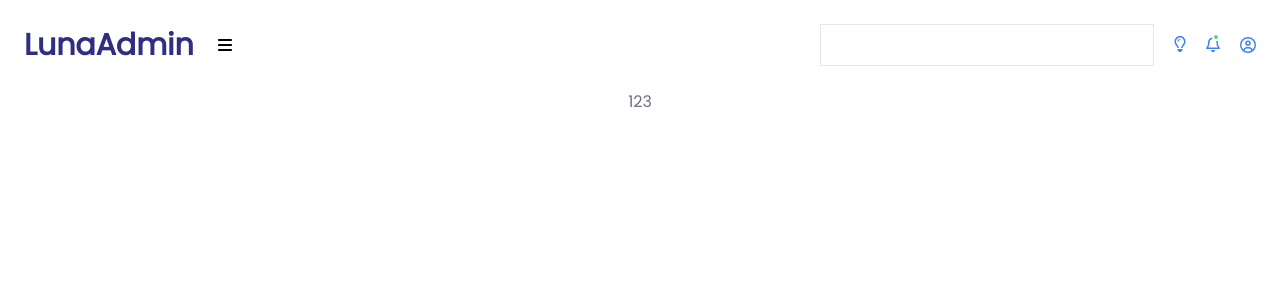
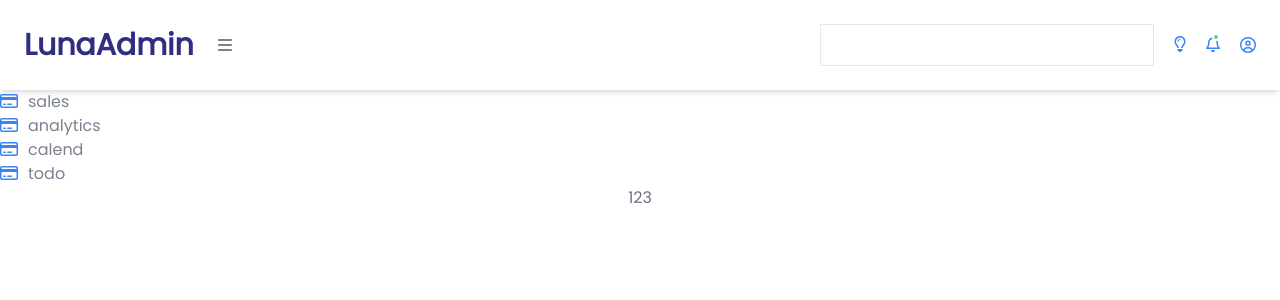
Before and after one commit to LunaGoodnight/next-dashboard, a Next.js app: page / in a window 1280 px wide. Shown: the top 300 px of the page. Built offline with nearby package versions, Linux system fonts and the light colour scheme.

Commit message:
add left menu

```diff
--- /dev/null
+++ b/app/_config/leftMenuList.ts
@@ -0,0 +1,8 @@
+import { faCreditCard } from "@fortawesome/free-regular-svg-icons";
+
+export const leftMenuList = [
+  { name: "sales", icon: faCreditCard },
+  { name: "analytics", icon: faCreditCard },
+  { name: "calend", icon: faCreditCard },
+  { name: "todo", icon: faCreditCard },
+];
--- a/app/globals.css
+++ b/app/globals.css
@@ -17,6 +17,6 @@
 }
 
 body {
-  color: rgb(var(--foreground-rgb));
+  /*color: rgb(var(--foreground-rgb));*/
 
 }
--- a/app/layout.tsx
+++ b/app/layout.tsx
@@ -1,4 +1,5 @@
 import "./globals.css";
+import Link from "next/link";
 import "@fortawesome/fontawesome-svg-core/styles.css";
 import { Poppins } from "next/font/google";
 import Providers from "@/app/Providers";
@@ -9,6 +10,7 @@ import { faBars } from "@fortawesome/free-solid-svg-icons";
 import { ThemeButton } from "@/app/ThemeButton";
 import { SearchBlock } from "@/app/SearchBlock";
 import { Notification } from "@/app/Notification";
+import { leftMenuList } from "@/app/_config/leftMenuList";
 config.autoAddCss = false;
 
 const poppins = Poppins({
@@ -30,8 +32,9 @@ export default function RootLayout({
     <html lang="en">
       <body className={poppins.className}>
         <Providers>
+          <div className="text-[#7b8190]">
             <div className="flex w-full justify-between bg-white">
-            <div className="p-6 w-full flex justify-between dark:bg-neutral-600">
+              <div className="p-6 w-full flex justify-between dark:bg-neutral-600 shadow-md">
                 <div className="flex justify-between items-center w-52">
                   <div className="font-bold text-indigo-900 text-3xl dark:text-yellow-300">
                     LunaAdmin
@@ -41,7 +44,6 @@ export default function RootLayout({
                     icon={faBars}
                   />
                 </div>
-
                 <div className="flex gap-5 items-center">
                   <SearchBlock />
                   <ThemeButton />
@@ -53,8 +55,27 @@ export default function RootLayout({
                 </div>
               </div>
             </div>
-
+            <div className="flex w-full">
+              <ul className="flex w-80 flex-col">
+                {leftMenuList.map(({ name, icon }) => {
+                  return (
+                    <li key={name}>
+                      <Link href={name} className="flex gap-2.5">
+                        <div>
+                          <FontAwesomeIcon
+                            className="text-blue-500"
+                            icon={icon}
+                          />
+                        </div>
+                        {name}
+                      </Link>
+                    </li>
+                  );
+                })}
+              </ul>
+            </div>
             {children}
+          </div>
         </Providers>
       </body>
     </html>
```
Lines whose indentation alone changed are shown as unchanged.
